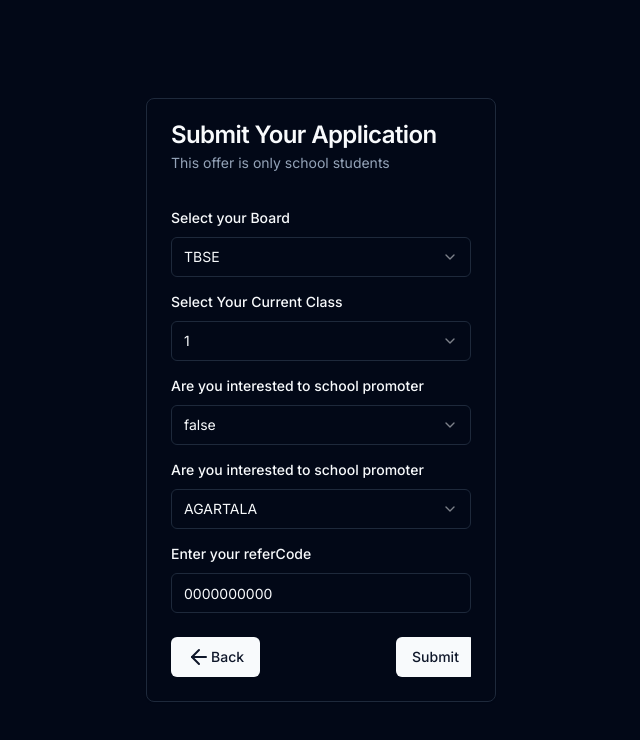
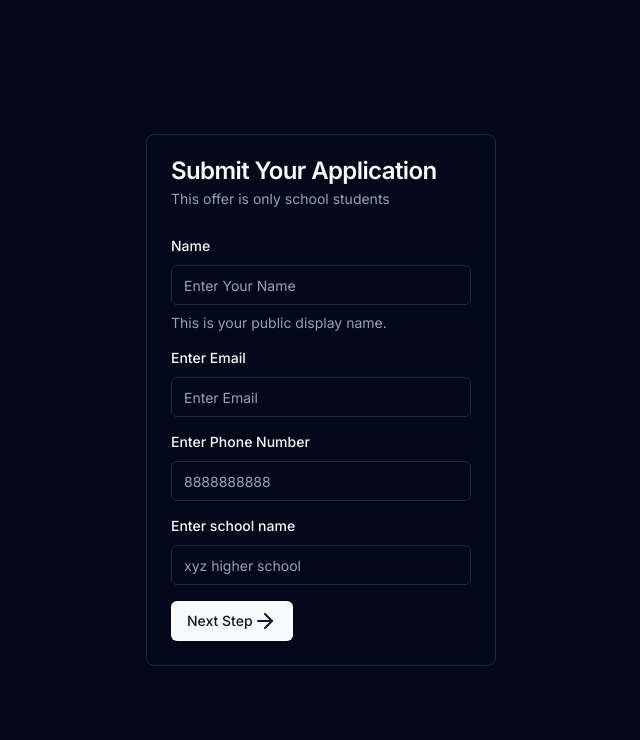
Before and after one commit to erroe001/NewGiveawayForm, a Next.js app: page /giveaway in a window 1280 px wide. Shown: the top 740 px of the page, without its empty margins (319-959 px from the left). Built offline with nearby package versions, Linux system fonts and the light colour scheme.

Commit message:
Description of your changes

```diff
--- a/src/app/giveaway/page.tsx
+++ b/src/app/giveaway/page.tsx
@@ -42,7 +42,7 @@ import ConforMation from "../../components/conformation/Conformation"
 
 export default function page() {
 
-  const [formStep , setFormStep] = React.useState(1)
+  const [formStep , setFormStep] = React.useState(0)
   const [isRegistrationSuccess , setRegistration] = React.useState(false)
   const [userData , setUserData] = React.useState<{_id:string , phone:string}>()
   const form =  useForm<z.infer<typeof registerSchema>>({
@@ -52,9 +52,9 @@ export default function page() {
       board:"TBSE",
       Class:'1',
       email:"",
-      name:"Joydeep",
+      name:"",
       promoter:"false",
-      school:"madhuban Ranir Khamar",
+      school:"",
       referalCode:"0000000000",
       phone:""
 },
--- a/src/app/layout.tsx
+++ b/src/app/layout.tsx
@@ -1,12 +1,13 @@
 import type { Metadata } from "next";
+
 import { Inter } from "next/font/google";
 import "./globals.css";
 import { ThemeProvider } from "@/components/theme-provider";
 const inter = Inter({ subsets: ["latin"] });
 
 export const metadata: Metadata = {
-  title: "Create Next App",
-  description: "Generated by create next app",
+  title: "Myclasses giveaway ",
+  description: "Giveaway conducted from myClasses and bookmart ",
 };
 
 export default function RootLayout({
--- a/src/components/conformation/Conformation.tsx
+++ b/src/components/conformation/Conformation.tsx
@@ -3,7 +3,6 @@
 import { Input } from "@/components/ui/input"
 import { ArrowRight, LinkIcon } from "lucide-react"
 import Image from "next/image"
-import dotenv from 'dotenv'
 import Link from "next/link"
 import { OWN_WEB_URL } from "@/app/constants"
 import toast, { Toaster } from "react-hot-toast"
```
